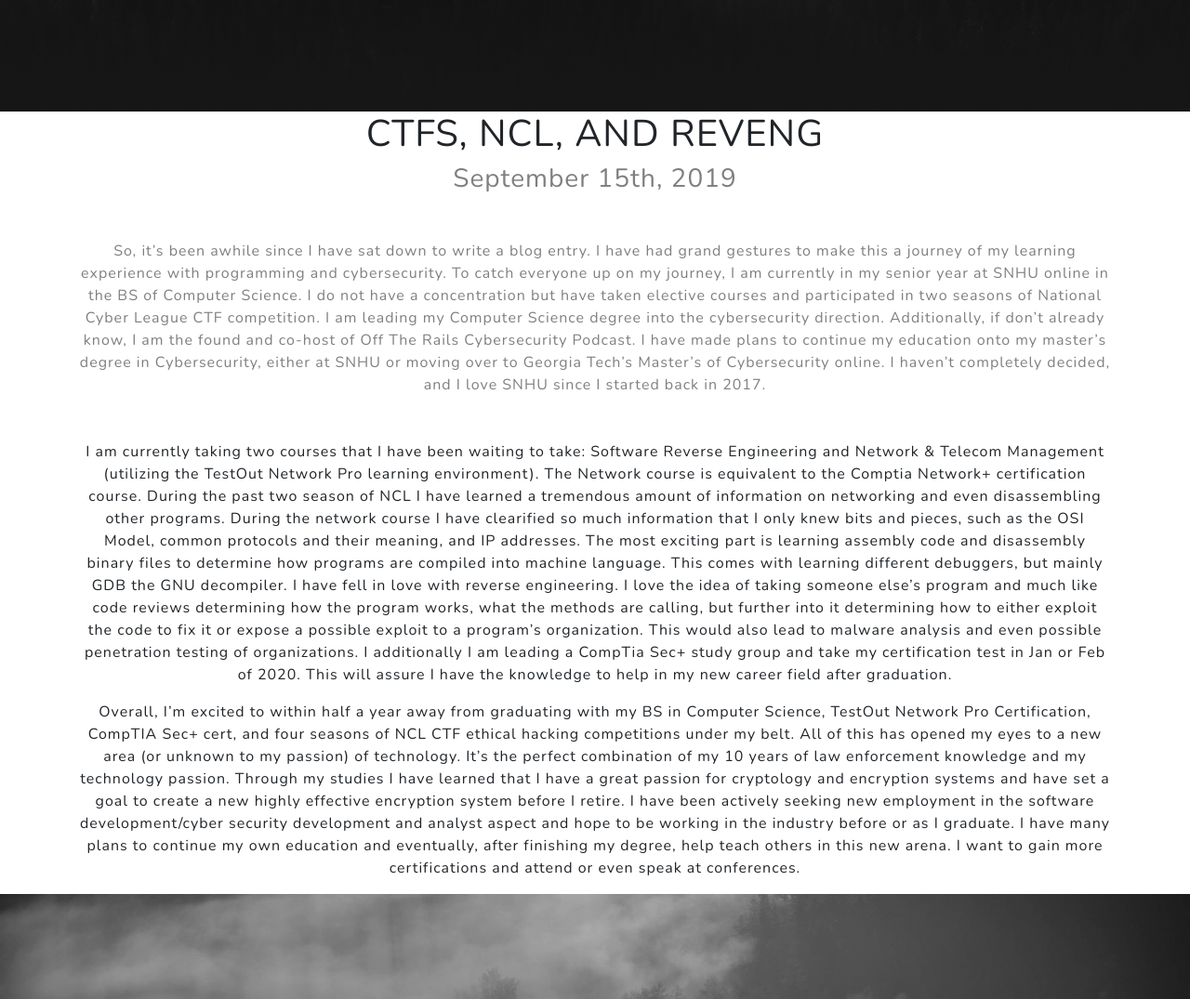
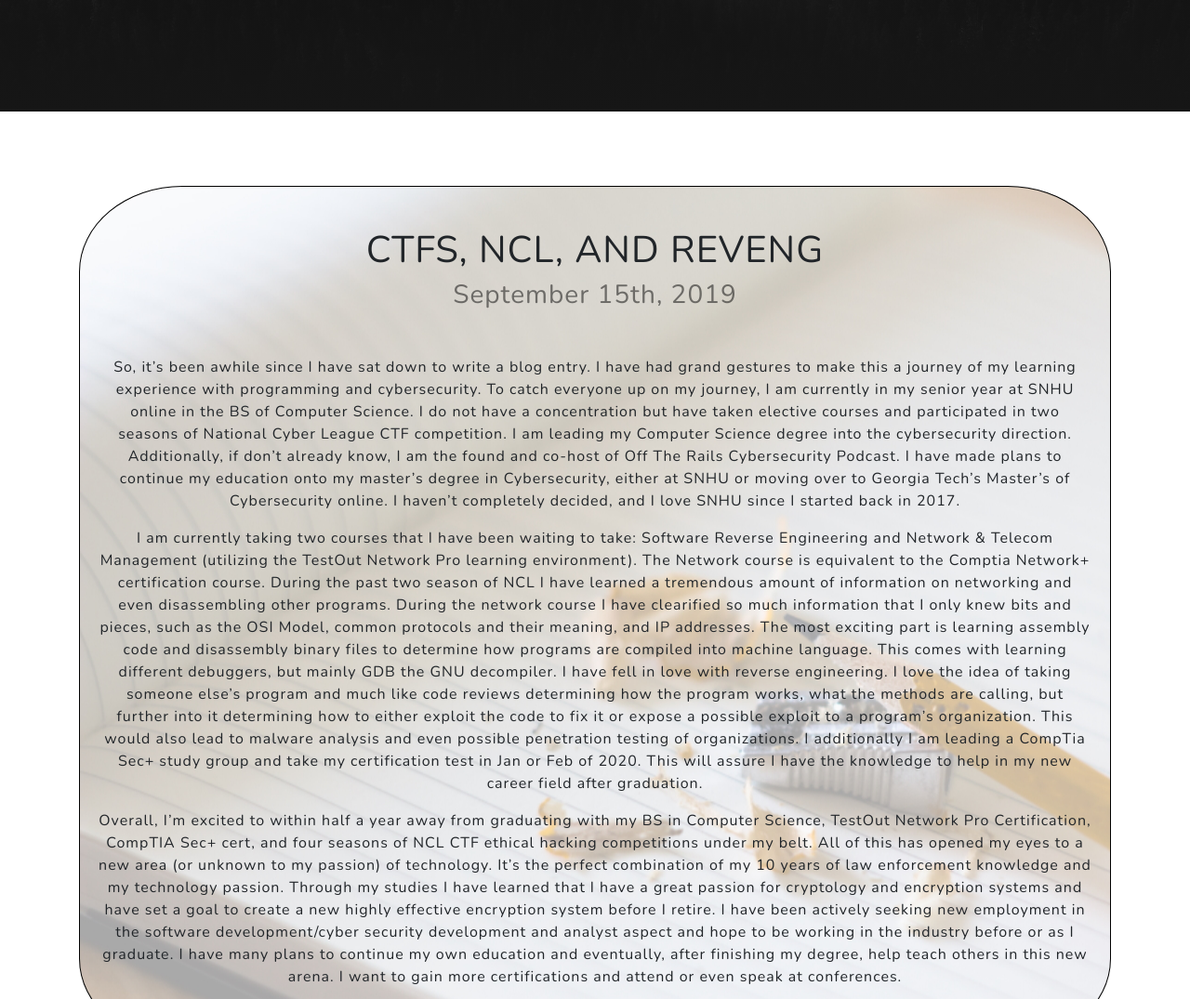
Before and after one commit to sproutecks2125/sproutecks2125.github.io, a plain HTML site: page blog.html in a window 1280 px wide. Shown: the part 680-1755 px from the top of the page at 93% size. Drawn offline with nearby package versions, Linux system fonts and the light colour scheme.

Commit message:
Format and style of blog post with CSS files edited

```diff
--- a/blog.html
+++ b/blog.html
@@ -60,14 +60,16 @@
   </header>
 
   <!-- Under Construction Alert Section -->
-  <section id="under_const" class="under_const-section">
-    <div class="container d-flex h-100 align-items-center">
-      <div class="mx-auto text-center">
-        <h1 class="mx-auto my-0 text-uppercase">CTFs, NCL, and RevEng</h1>
-        <h3 class="text-black-50 mx-auto mt-2 mb-5">September 15th, 2019</h3>
-        <p class="text-black-50 mx-auto mt-2 mb-5">So, it’s been awhile since I have sat down to write a blog entry. I have had grand gestures to make this a journey of my learning experience with programming and cybersecurity. To catch everyone up on my journey, I am currently in my senior year at SNHU online in the BS of Computer Science. I do not have a concentration but have taken elective courses and participated in two seasons of National Cyber League CTF competition. I am leading my Computer Science degree into the cybersecurity direction. Additionally, if don’t already know, I am the found and co-host of Off The Rails Cybersecurity Podcast. I have made plans to continue my education onto my master’s degree in Cybersecurity, either at SNHU or moving over to Georgia Tech’s Master’s of Cybersecurity online. I haven’t completely decided, and I love SNHU since I started back in 2017.</p>
-        <p>I am currently taking two courses that I have been waiting to take: Software Reverse Engineering and Network & Telecom Management (utilizing the TestOut Network Pro learning environment). The Network course is equivalent to the Comptia Network+ certification course. During the past two season of NCL I have learned a tremendous amount of information on networking and even disassembling other programs. During the network course I have clearified so much information that I only knew bits and pieces, such as the OSI Model, common protocols and their meaning, and IP addresses. The most exciting part is learning assembly code and disassembly binary files to determine how programs are compiled into machine language. This comes with learning different debuggers, but mainly GDB the GNU decompiler. I have fell in love with reverse engineering. I love the idea of taking someone else’s program and much like code reviews determining how the program works, what the methods are calling, but further into it determining how to either exploit the code to fix it or expose a possible exploit to a program’s organization. This would also lead to malware analysis and even possible penetration testing of organizations. I additionally I am leading a CompTia Sec+ study group and take my certification test in Jan or Feb of 2020. This will assure I have the knowledge to help in my new career field after graduation.</p>
-        <p>Overall, I’m excited to within half a year away from graduating with my BS in Computer Science, TestOut Network Pro Certification, CompTIA Sec+ cert, and four seasons of NCL CTF ethical hacking competitions under my belt. All of this has opened my eyes to a new area (or unknown to my passion) of technology. It’s the perfect combination of my 10 years of law enforcement knowledge and my technology passion. Through my studies I have learned that I have a great passion for cryptology and encryption systems and have set a goal to create a new highly effective encryption system before I retire. I have been actively seeking new employment in the software development/cyber security development and analyst aspect and hope to be working in the industry before or as I graduate. I have many plans to continue my own education and eventually, after finishing my degree, help teach others in this new arena. I want to gain more certifications and attend or even speak at conferences.</p>
+  <section id="blogPosts" class="blogPosts-section">
+    <div class="container">
+      <div class="card py-4 h-100">
+        <div class="card-body text-center">
+          <h1 class="mx-auto my-0 text-uppercase">CTFs, NCL, and RevEng</h1>
+          <h3 class="text-black-50 mx-auto mt-2 mb-5">September 15th, 2019</h3>
+          <p>So, it’s been awhile since I have sat down to write a blog entry. I have had grand gestures to make this a journey of my learning experience with programming and cybersecurity. To catch everyone up on my journey, I am currently in my senior year at SNHU online in the BS of Computer Science. I do not have a concentration but have taken elective courses and participated in two seasons of National Cyber League CTF competition. I am leading my Computer Science degree into the cybersecurity direction. Additionally, if don’t already know, I am the found and co-host of Off The Rails Cybersecurity Podcast. I have made plans to continue my education onto my master’s degree in Cybersecurity, either at SNHU or moving over to Georgia Tech’s Master’s of Cybersecurity online. I haven’t completely decided, and I love SNHU since I started back in 2017.</p>
+          <p>I am currently taking two courses that I have been waiting to take: Software Reverse Engineering and Network & Telecom Management (utilizing the TestOut Network Pro learning environment). The Network course is equivalent to the Comptia Network+ certification course. During the past two season of NCL I have learned a tremendous amount of information on networking and even disassembling other programs. During the network course I have clearified so much information that I only knew bits and pieces, such as the OSI Model, common protocols and their meaning, and IP addresses. The most exciting part is learning assembly code and disassembly binary files to determine how programs are compiled into machine language. This comes with learning different debuggers, but mainly GDB the GNU decompiler. I have fell in love with reverse engineering. I love the idea of taking someone else’s program and much like code reviews determining how the program works, what the methods are calling, but further into it determining how to either exploit the code to fix it or expose a possible exploit to a program’s organization. This would also lead to malware analysis and even possible penetration testing of organizations. I additionally I am leading a CompTia Sec+ study group and take my certification test in Jan or Feb of 2020. This will assure I have the knowledge to help in my new career field after graduation.</p>
+          <p>Overall, I’m excited to within half a year away from graduating with my BS in Computer Science, TestOut Network Pro Certification, CompTIA Sec+ cert, and four seasons of NCL CTF ethical hacking competitions under my belt. All of this has opened my eyes to a new area (or unknown to my passion) of technology. It’s the perfect combination of my 10 years of law enforcement knowledge and my technology passion. Through my studies I have learned that I have a great passion for cryptology and encryption systems and have set a goal to create a new highly effective encryption system before I retire. I have been actively seeking new employment in the software development/cyber security development and analyst aspect and hope to be working in the industry before or as I graduate. I have many plans to continue my own education and eventually, after finishing my degree, help teach others in this new arena. I want to gain more certifications and attend or even speak at conferences.</p>
+        </div>
       </div>
     </div>
   </section>
--- a/css/grayscale.css
+++ b/css/grayscale.css
@@ -176,6 +176,26 @@
   margin-bottom: 5rem;
 }
 
+.blogPosts-section {
+  padding: 5rem 0 0;
+}
+
+.blogPosts-section .card {
+  margin-bottom: 5rem;
+  background: url("../img/notebookpaper.jpg");
+  border-style: solid;
+  border-color: black;
+  border-width: 0.1rem;
+  border-radius: 10%;
+}
+
+.blogPosts-section .card h4 {
+  font-size: 0.8rem;
+  font-family: 'Varela Round';
+  text-transform: uppercase;
+  letter-spacing: 0.15rem;
+}
+
 .projects-section {
   padding: 10rem 0;
 }
```
Also changed, not shown: css/grayscale.min.css, img/notebookpaper.jpg (added).
